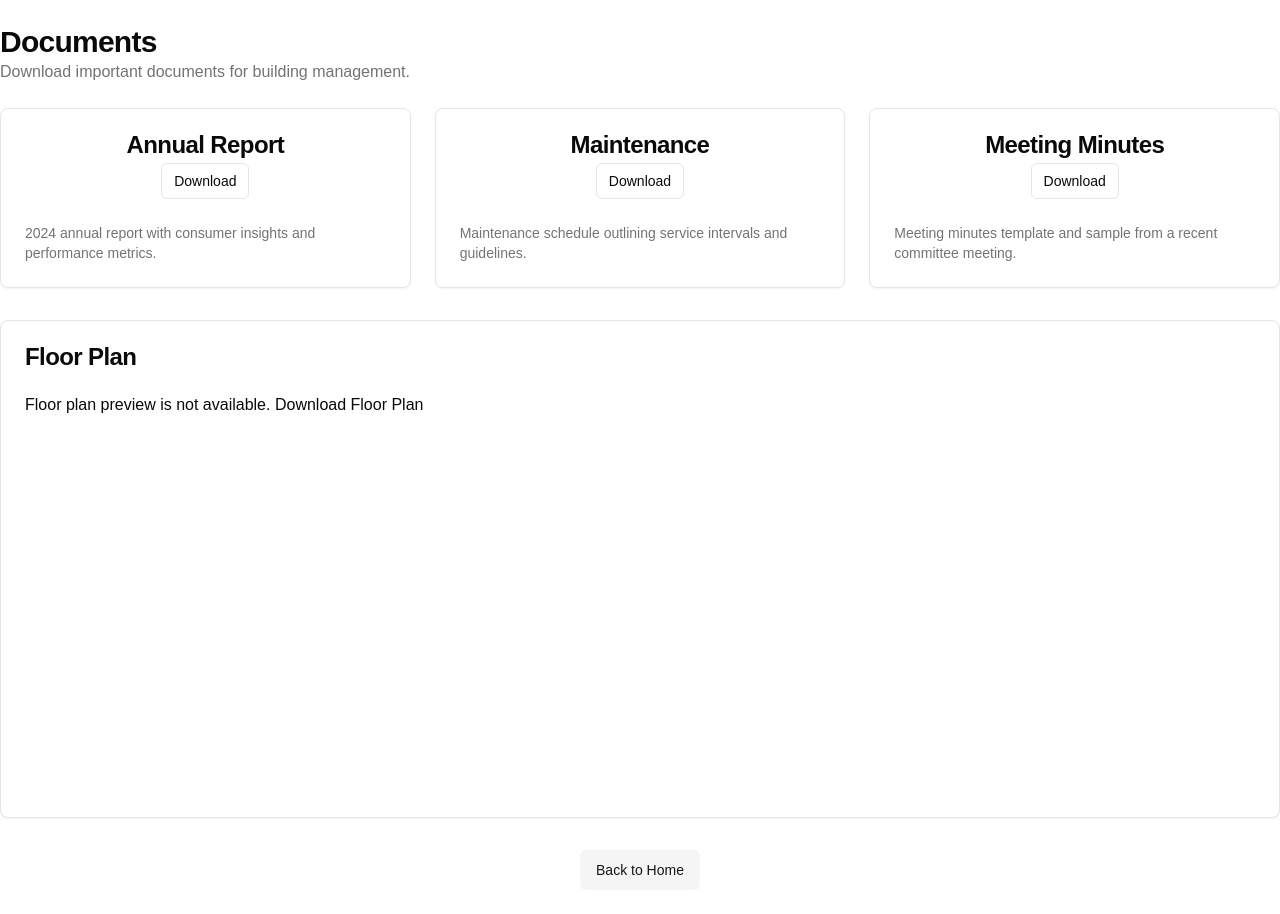
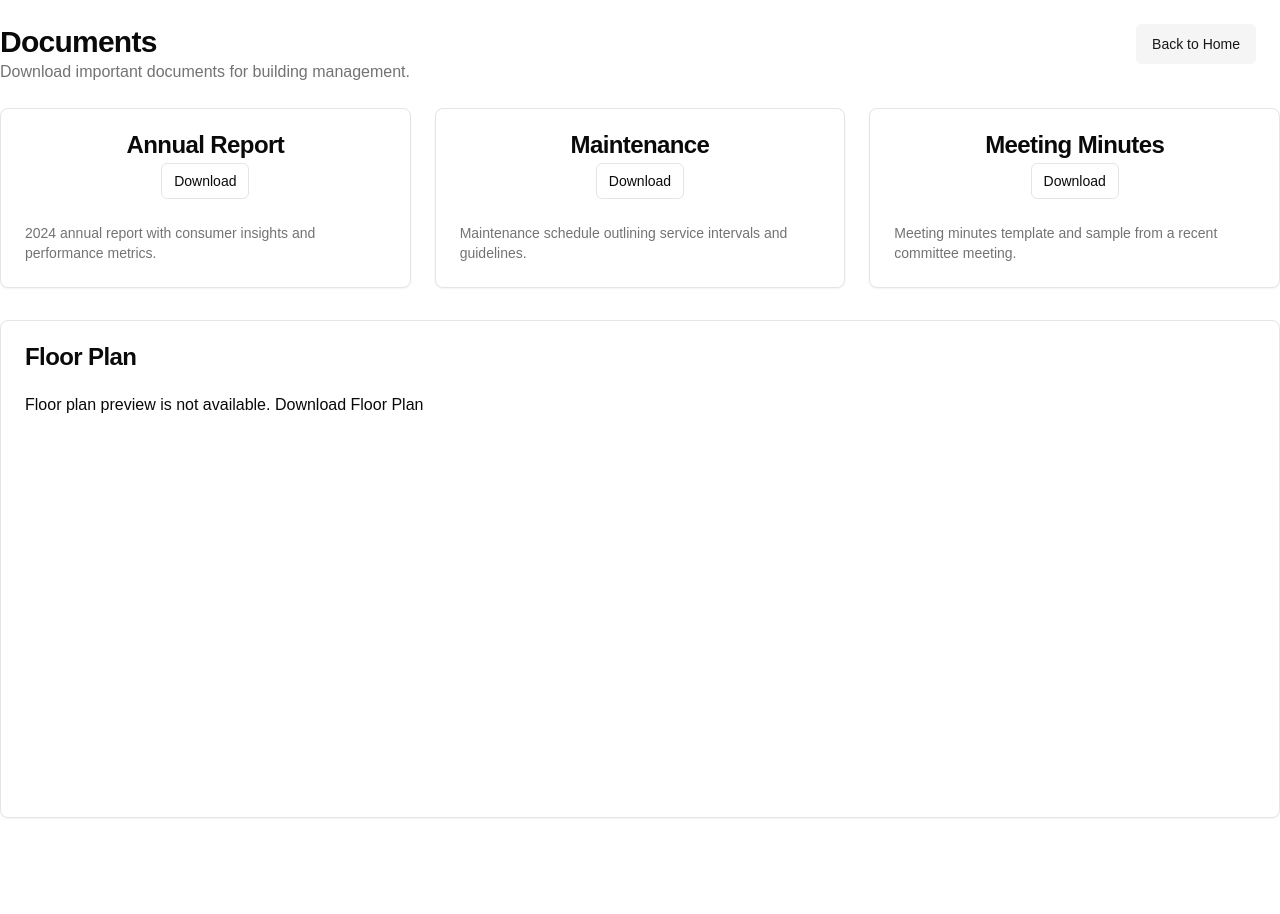
Before and after one commit to gusking456/vercel-website, a Next.js app: page /documents in a window 1280 px wide. After the commit the page ends 842 px from the top, so only its background shows below. Built offline with nearby package versions, Linux system fonts and the light colour scheme.

Commit message:
Fixing home button formatting

```diff
--- a/app/documents/page.tsx
+++ b/app/documents/page.tsx
@@ -4,7 +4,18 @@ import { Card, CardContent, CardDescription, CardHeader, CardTitle } from "@/com
 
 export default function DocumentsPage() {
   return (
-    <div className="container py-6">
+    <div className="relative container py-6">
+      {/* Back to Home Button at the top right with a cool press animation */}
+      <div className="absolute top-6 right-6">
+        <Link href="/" passHref>
+          <Button
+            variant="secondary"
+            className="transition-transform duration-150 ease-in-out active:scale-95 hover:scale-105"
+          >
+            Back to Home
+          </Button>
+        </Link>
+      </div>
       <div className="mb-6">
         <h1 className="text-3xl font-bold tracking-tight">Documents</h1>
         <p className="text-muted-foreground">
@@ -78,11 +89,6 @@ export default function DocumentsPage() {
           </CardContent>
         </Card>
       </div>
-      <div className="mt-8 text-center">
-        <Link href="/" passHref>
-          <Button variant="secondary">Back to Home</Button>
-        </Link>
-      </div>
     </div>
   )
 }
```
